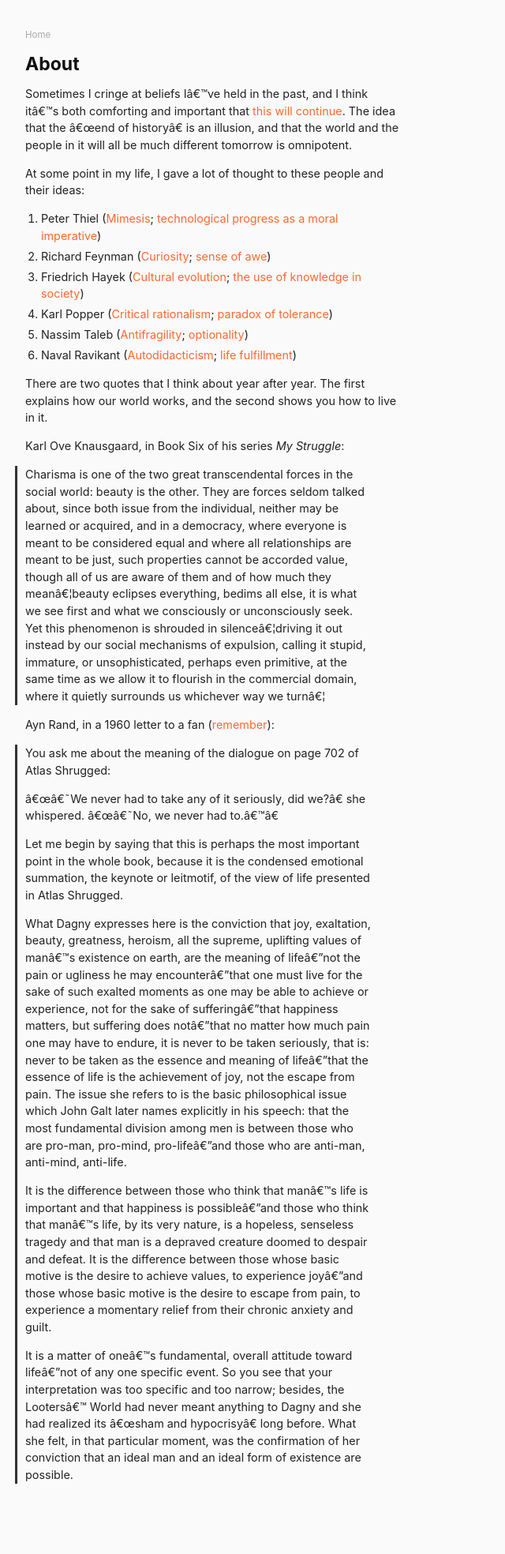
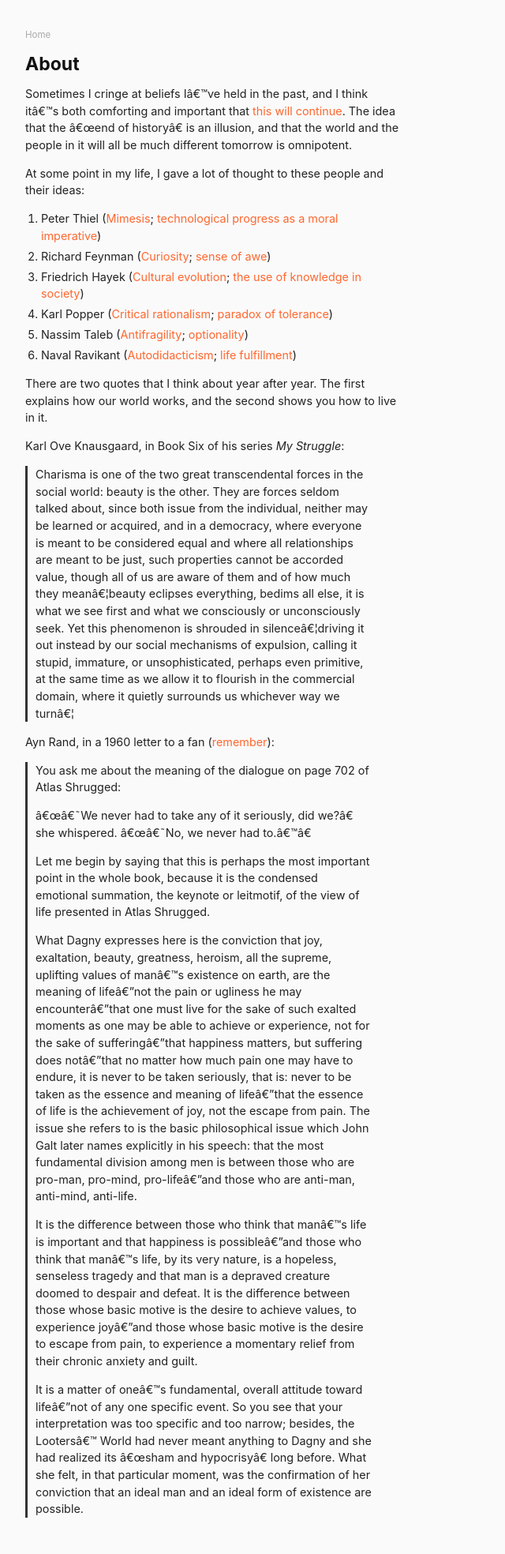
Before and after one commit to danschlz/danschulz.github.io, a Jekyll site: the page built from about.md, in a window 1280 px wide. Shown: the whole page at 79% size, without its empty margins (0-640 px from the left). Built offline with Jekyll 4.4.1, drawn with Linux system fonts in a browser that asks for light colours; before the commit the page ends 1925 px from its top, so only the background shows below that.

Commit message:
Update main.css

```diff
--- a/assets/main.css
+++ b/assets/main.css
@@ -80,7 +80,7 @@ hr {
 blockquote {
   margin-top: 10px;
   margin-bottom: 10px;
-  margin-left: -13px;
+  margin-left: 0px;
   padding-left: 10px;
   border-left: 3px solid #333333;
 }
```
